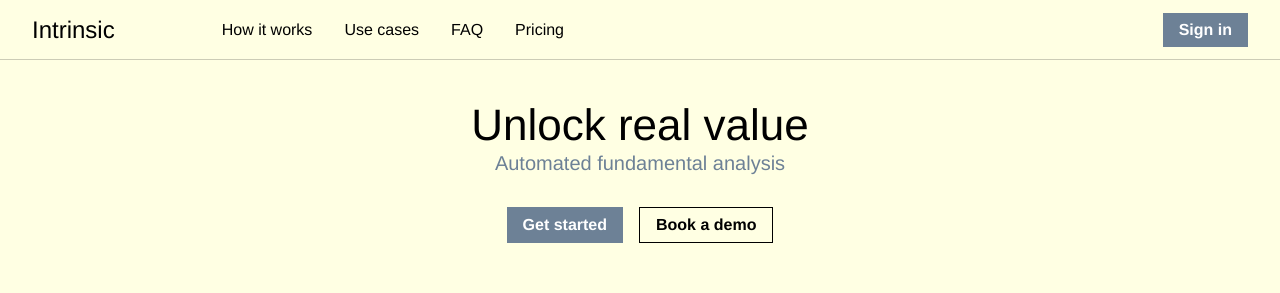
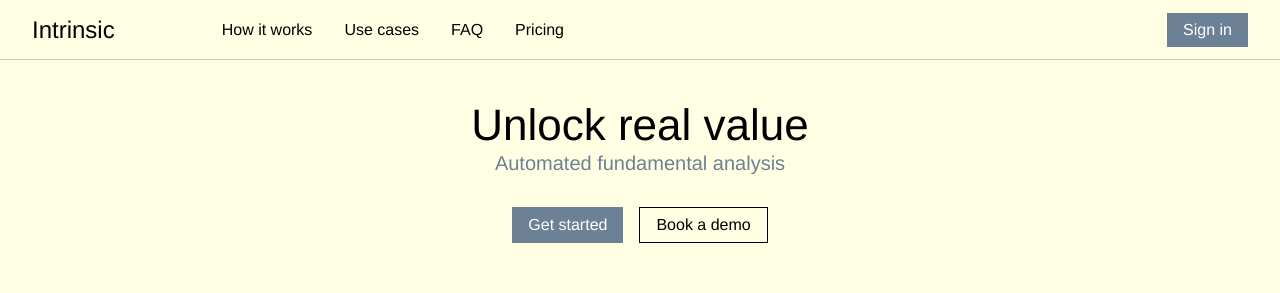
Before and after one commit to davidvvliet/Intrinsic, a Next.js app in the folder frontend/: page / in a window 1280 px wide. Shown: the top 293 px of the page. Built offline with nearby package versions, Linux system fonts and the light colour scheme.

Commit message:
fixed button font weights

```diff
--- a/frontend/app/components/Navbar.module.css
+++ b/frontend/app/components/Navbar.module.css
@@ -61,7 +61,7 @@
   cursor: pointer;
   padding: 8px 16px;
   font-size: 16px;
-  font-weight: 600;
+  font-weight: 550;
   border-radius: 0;
   font-family: 'Helvetica', Arial, sans-serif;
   text-decoration: none;
--- a/frontend/app/page.module.css
+++ b/frontend/app/page.module.css
@@ -51,7 +51,7 @@
     padding: 8px 16px;
     cursor: pointer;
     font-size: 16px;
-    font-weight: 600;
+    font-weight: 550;
     border-radius: 0;
     font-family: 'Helvetica', Arial, sans-serif;
   }
@@ -63,7 +63,7 @@
     padding: 8px 16px;
     cursor: pointer;
     font-size: 16px;
-    font-weight: 600;
+    font-weight: 550;
     border-radius: 0;
     font-family: 'Helvetica', Arial, sans-serif;
   }
```
